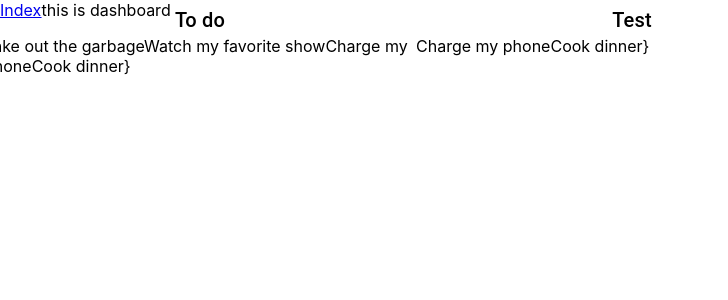
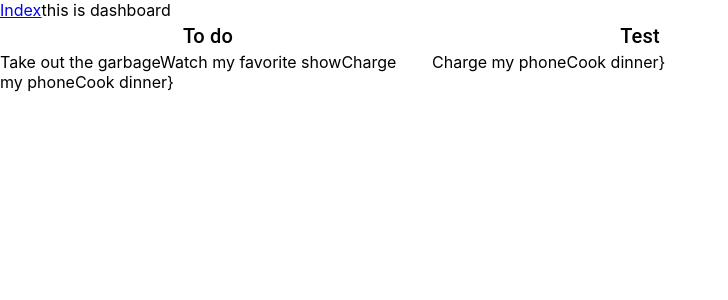
Before and after one commit to GoranAviani/react_apollo_client_3_cache, a React (Create React App) app: page /dashboard in a window 1280 px wide. Shown: the top 300 px of the page, without its empty margins (0-728 px from the left). Built offline with nearby package versions, Linux system fonts and the light colour scheme.

Commit message:
first steps

```diff
--- a/src/components/Dashboard/partials/Column.js
+++ b/src/components/Dashboard/partials/Column.js
@@ -3,17 +3,18 @@ import Box from '@mui/material/Box';
 import Typography from '@mui/material/Typography';
 import Row from "./Row";
 import Grid from '@mui/material/Grid'; // Grid version 1
+
 import {Draggable} from 'react-beautiful-dnd';
 
 
-const Column = ({key, column, tasks}) => {
+const Column = ({key, index, column, tasks}) => {
     console.log({tasks})
     return (
-        <Draggable draggableId="aaa">
+        <Draggable draggableId={`${column.title}`} index={index}>
             {(provided) => (
-                <Grid xs={4} {...provided.draggableProps}
+                <Grid item xs={4} ref={provided.innerRef}
                       {...provided.draggableProps}
-                      ref={provided.ref}>
+                      {...provided.dragHandleProps}>
 
                     <Typography align='center' variant="h6">
                         {column.title}
```
